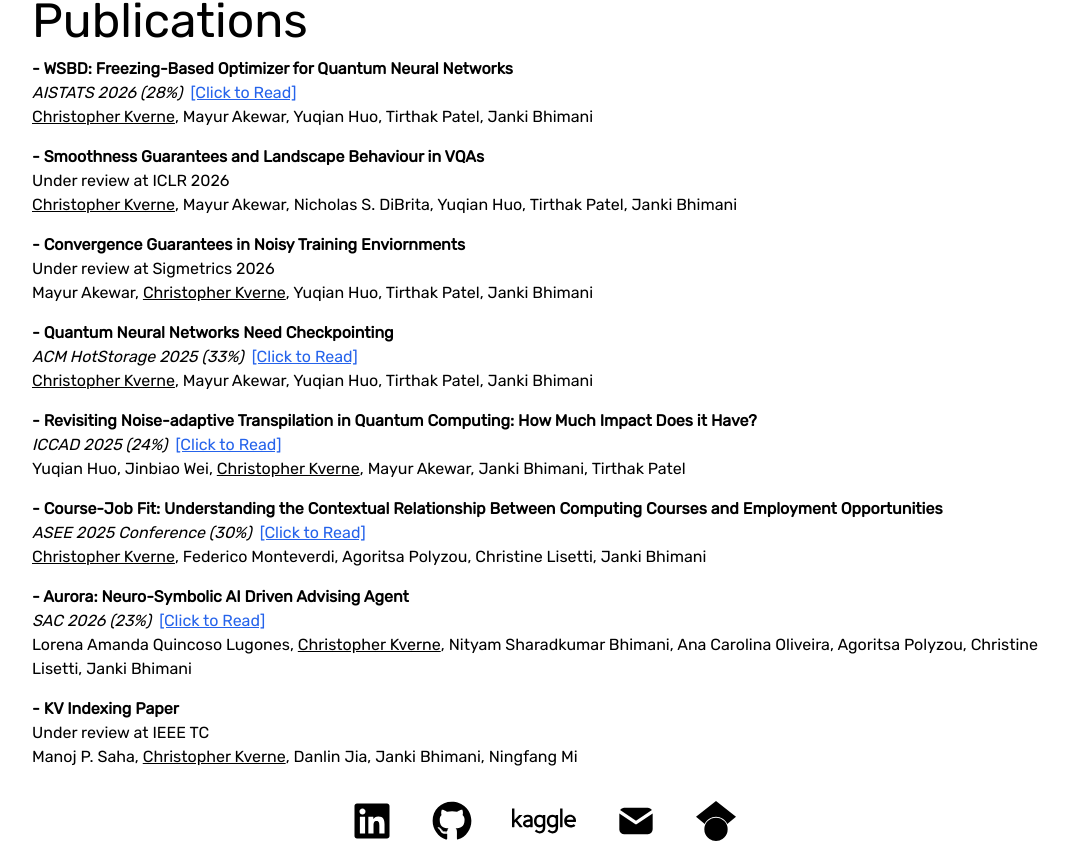
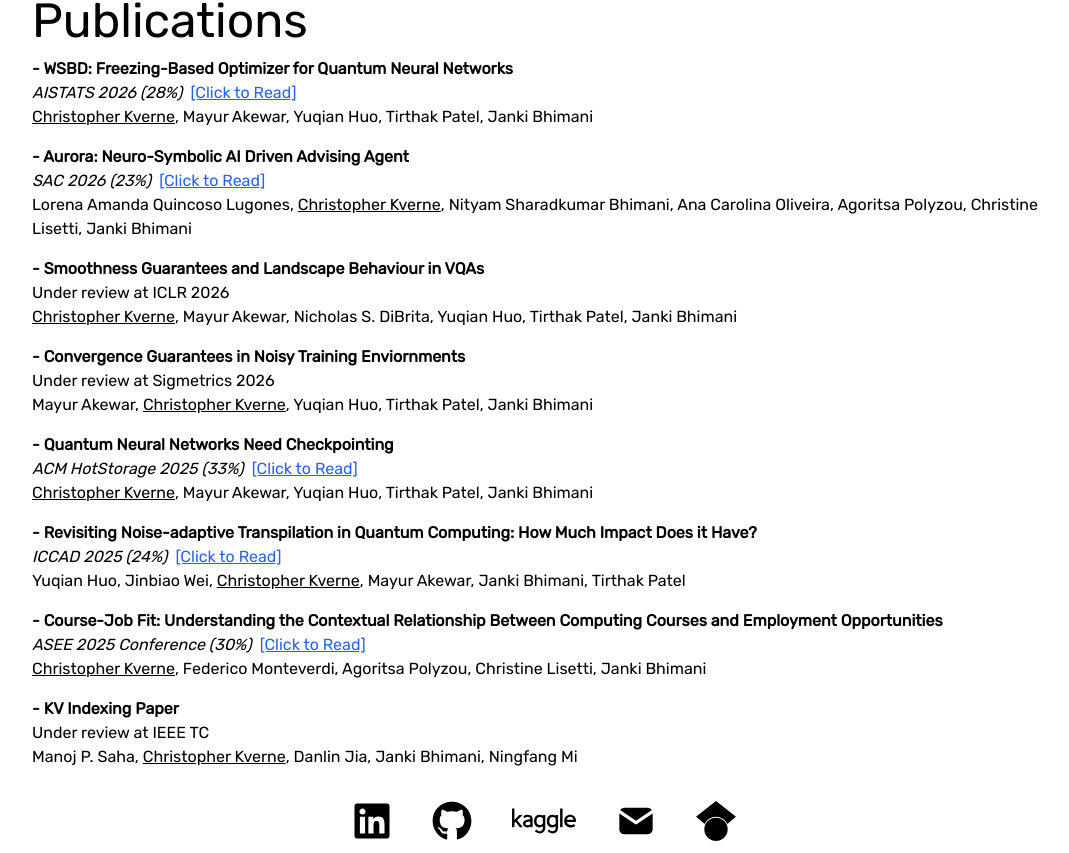
Before and after one commit to chriskverne/Portfolio-website, a Next.js app: page / in a window 1280 px wide. Shown: the part 1447-2300 px from the top of the page, without its empty margins (96-1165 px from the left). Built offline with nearby package versions, Linux system fonts and the light colour scheme.

Commit message:
updated aurora link and order

```diff
--- a/constants/constants.js
+++ b/constants/constants.js
@@ -211,7 +211,7 @@ const llm_advisor_paper = {
   authors: ['Lorena Amanda Quincoso Lugones','Christopher Kverne', 'Nityam Sharadkumar Bhimani', 'Ana Carolina Oliveira' ,'Agoritsa Polyzou', 'Christine Lisetti', 'Janki Bhimani'],
   conference: 'SAC 2026 (23%)',
   img: '',
-  link: '',
+  link: 'https://scholar.google.com/citations?view_op=view_citation&hl=en&user=_yVb-LMAAAAJ&citation_for_view=_yVb-LMAAAAJ:UeHWp8X0CEIC',
   isPublished: true,
   underReview: false,
   workingOn: false
@@ -261,7 +261,7 @@ const second_order_first_order = {
   workingOn: false
 }
 
-export const papers = [qnn_freezing_pap,qnn_L_smoothness, qnn_noise_pap, qnn_cp_pap, quantum_transpilation, course_job_pap, llm_advisor_paper, kv_pap]
+export const papers = [qnn_freezing_pap, llm_advisor_paper, qnn_L_smoothness, qnn_noise_pap, qnn_cp_pap, quantum_transpilation, course_job_pap, kv_pap]
 
 // Projects:,
 // export const project4 = {
```
